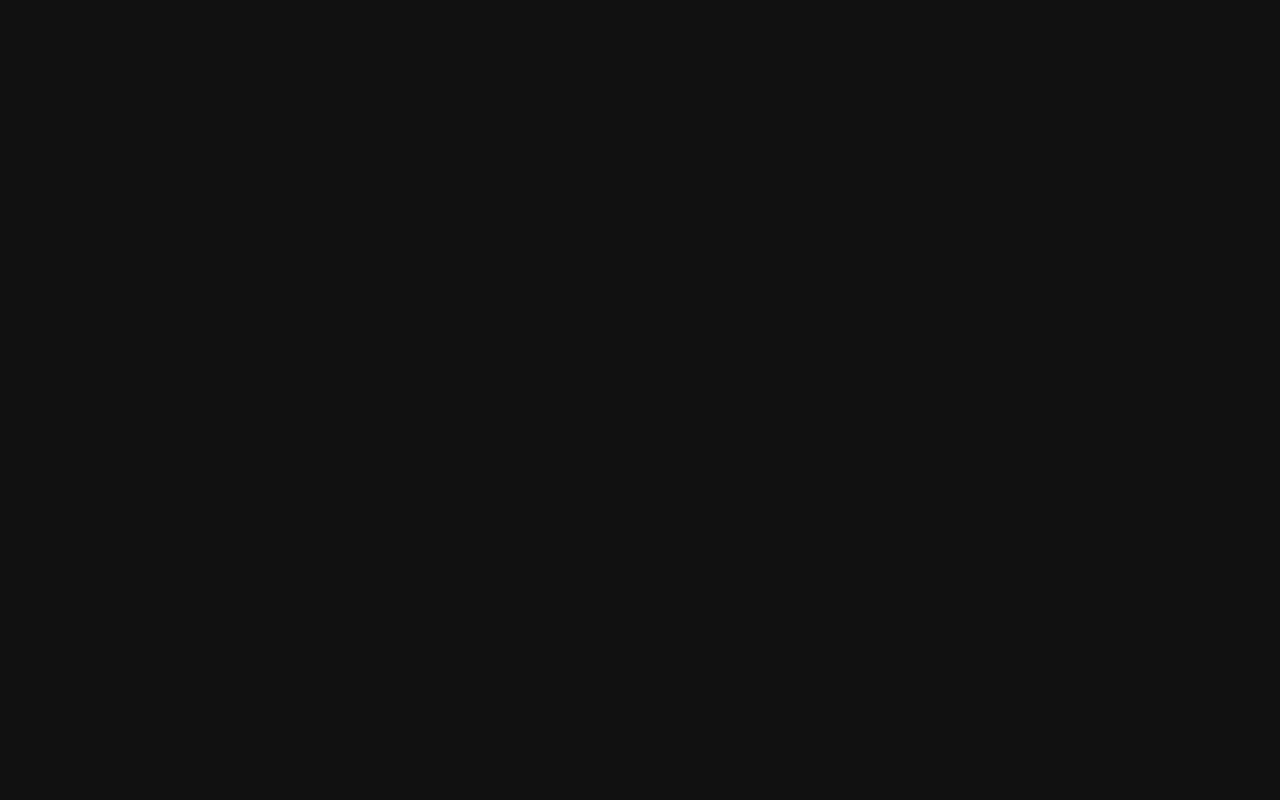
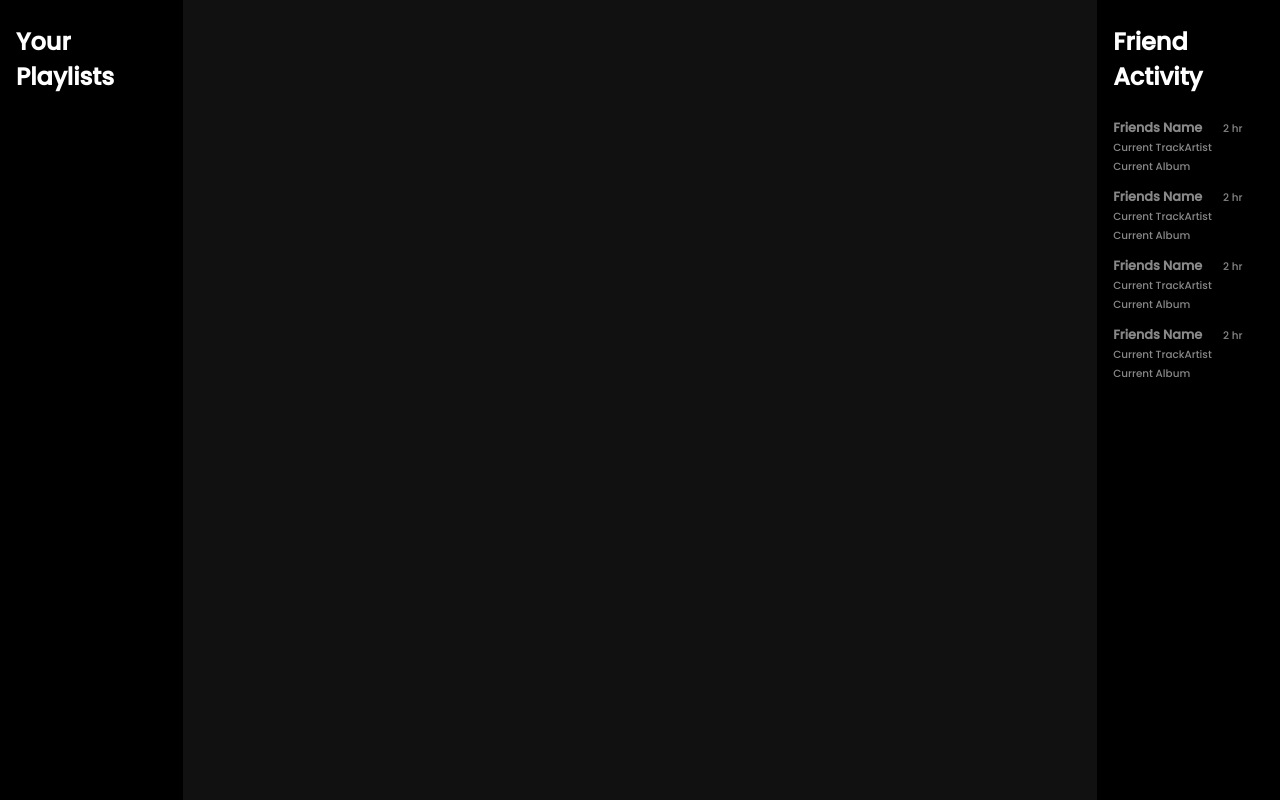
Before and after one commit to axylious/react-spotify, a React (Create React App) app: page / in a window 1280 px wide. Built offline with nearby package versions, Linux system fonts and the light colour scheme; no server answers.

Commit message:
transferring files from earlier spotify clone attempt

```diff
--- a/package.json
+++ b/package.json
@@ -6,6 +6,7 @@
     "@testing-library/jest-dom": "^5.14.1",
     "@testing-library/react": "^11.2.7",
     "@testing-library/user-event": "^12.8.3",
+    "axios": "^0.22.0",
     "react": "^17.0.2",
     "react-dom": "^17.0.2",
     "react-scripts": "4.0.3",
--- a/src/App.js
+++ b/src/App.js
@@ -1,10 +1,14 @@
+import FriendActivity from './components/FriendActivity'
+import Home from './components/Home'
+import Sidebar from './components/Sidebar'
 
-
-function App() {
+const App = () => {
   return (
-    <div className="App">
-
-    </div>
+    <div className='App'>
+         <Sidebar className='sidebar' />
+         <Home className='home' />
+         <FriendActivity className='friendSidebar' />
+      </div>
   );
 }
 
--- a/src/assets/css/index.css
+++ b/src/assets/css/index.css
@@ -17,3 +17,171 @@
 body {
    background-color: var(--bg-color-primary);
 }
+.btn {
+   display: inline-block;
+   background-color: #1bb954;
+   padding: 1em 2em;
+   font-size: 2em;
+   color: var(--text-primary);
+   font-family: var(--font-primary);
+   text-decoration: none;
+   border-radius: 2em;
+   white-space: nowrap;
+   transition: var(--transition-hover);
+}
+
+.btn:hover {
+   background-color: var(--spotify-green);
+   cursor: pointer;
+}
+
+.sidebar, .friendSidebar {
+   background-color: var(--bg-color-secondary);
+   padding: 1.5em 1em;
+}
+
+/* Grid Set up */
+.sidebar {
+   grid-area: sidebar;
+}
+
+.home {
+   margin: 1.5em 1em;
+   grid-area: home;
+}
+
+.friendSidebar {
+   grid-area: friendSidebar;
+}
+
+.App {
+   display: grid;
+   grid-template-columns: minmax(5vw, 1fr) 5fr minmax(5vw, 1fr);
+   grid-template-areas:
+   'sidebar home friendSidebar';
+   height: 100vh;
+}
+
+
+/* Fonts */
+h1, h2, h3 {
+   color: var(--text-primary);
+   font-family: var(--font-primary);
+}
+
+a, p {
+   color: var(--text-secondary);
+}
+
+/* Home */
+.home {
+   margin-left: 2em;
+}
+
+.home h1, .home a {
+   font-family: 'Poppins', sans-serif;
+   font-weight: 700;
+}
+
+.blockTitle a {
+   color: var(--text-primary);
+   grid-area: heading;
+}
+
+.home a {
+   color: white;
+   text-decoration: none;
+   grid-area: heading;
+}
+
+.home a:hover {
+   text-decoration: underline;
+}
+
+.homeBlock {
+   margin-left: 0;
+   margin-right: 0;
+   display: grid;
+   grid-template-columns: 15fr 1fr;
+   grid-template-areas:
+   "heading more"
+   "tiles tiles";
+}
+
+.more a {
+   font-size: .8em;
+   color: var(--text-secondary);
+   grid-area: more;
+
+}
+
+/* Sidebar */
+.sidebar {
+   display: flex;
+   flex-flow: column;
+}
+
+.sidebar a {
+   font-family: var(--font-primary);
+   font-size: .8em;
+   margin-bottom: .75em;
+   text-decoration: none;
+   white-space: nowrap;
+   overflow: hidden;
+   text-overflow: ellipsis;
+}
+
+.sidebar a:hover {
+   color: var(--text-primary);
+}
+
+/* Tiles */
+.tiles {
+   grid-area: tiles;
+}
+
+/* Friend Sidebar */
+.friend {
+   margin-bottom: .75em;
+}
+
+.friendSidebar h2 {
+   margin-bottom: 1em;
+}
+
+.friend button {
+   border: none;
+   color: var(--text-secondary);
+   background: inherit;
+}
+
+#friendName {
+   font-size: .8em;
+   font-weight: 700;
+}
+
+#friendName:hover, .songInfo a:hover {
+   text-decoration: underline;
+   cursor: pointer;
+   color: var(--text-primary);
+}
+
+.friendSidebar button, .friendSidebar p {
+   font-family: var(--font-primary);
+   font-size: .65em;
+}
+
+.friendSidebar button:hover {
+   text-decoration: underline;
+   cursor: pointer;
+}
+
+.friendPlayTrack::after {
+   content: '';
+   color: var(--text-primary);
+}
+
+.lastPlayed {
+   display: inline-block;
+   margin-left: 2em;
+}
--- /dev/null
+++ b/src/components/Friend.js
@@ -0,0 +1,26 @@
+import PropTypes from 'prop-types'
+
+const Friend = ({className}) => {
+   return (
+      <div className={className}>
+         {/* <img /> */}
+         <button id='friendName'>Friends Name</button>
+         <p className='lastPlayed'>2 hr</p>
+         <div className='songInfo'>
+            <button className='friendPlayTrack'>Current Track </button>
+            <button className='friendPlayTrack'>Artist</button>
+         </div>
+         <button className='friendPlayAlbum'>Current Album</button>
+      </div>
+   )
+}
+
+Friend.defaultProps = {
+   className: '',
+}
+
+Friend.propTypes = {
+   className: PropTypes.string,
+}
+
+export default Friend
--- /dev/null
+++ b/src/components/FriendActivity.js
@@ -0,0 +1,24 @@
+import PropTypes from 'prop-types'
+import Friend from './Friend'
+
+const FriendActivity = ({className}) => {
+   return (
+      <div className={className}>
+         <h2>Friend Activity</h2>
+         <Friend className='friend' />
+         <Friend className='friend' />
+         <Friend className='friend' />
+         <Friend className='friend' />
+      </div>
+   )
+}
+
+FriendActivity.defaultProps = {
+   className: '',
+}
+
+FriendActivity.propTypes = {
+   className: PropTypes.string,
+}
+
+export default FriendActivity
--- /dev/null
+++ b/src/components/GetPlaylist.js
@@ -0,0 +1,37 @@
+import React, {useEffect, useState} from 'react'
+import axios from 'axios'
+
+const PLAYLIST_ENDPOINT = 'https://api.spotify.com/v1/me/playlists'
+
+const GetPlaylist = () => {
+   const [token, setToken] = useState('')
+   const [data, setData] = useState({})
+
+   useEffect(() => {
+      if (sessionStorage.getItem('accessToken')) {
+         setToken(sessionStorage.getItem('accessToken'))
+      }
+   }, []);
+
+   const handleGetPlaylists = () => {
+      axios.get(PLAYLIST_ENDPOINT, {
+         headers: {
+            Authorization: 'Bearer ' + token,
+         },
+      }).then((response) => {
+         setData(response.data)
+      }).catch((error) => {
+         console.log(error)
+      })
+   }
+
+   handleGetPlaylists()
+
+   return (
+      <>
+         {data?.items ? data.items.map((item) => <a href={item.href}>{item.name}</a>) : null}
+      </>
+   )
+}
+
+export default GetPlaylist
--- /dev/null
+++ b/src/components/Home.js
@@ -0,0 +1,19 @@
+import PropTypes from 'prop-types'
+
+const Home = ({className}) => {
+   return (
+      <div className={className}>
+
+      </div>
+   )
+}
+
+Home.defaultProps = {
+   className: '',
+}
+
+Home.propTypes = {
+   className: PropTypes.string,
+}
+
+export default Home
--- /dev/null
+++ b/src/components/Sidebar.js
@@ -0,0 +1,24 @@
+import PropTypes from 'prop-types'
+import GetPlaylist from './GetPlaylist'
+
+
+const Sidebar = ({className}) => {
+   return (
+      <div className={className}>
+
+         <h2>Your Playlists</h2>
+
+         <GetPlaylist />
+      </div>
+   )
+}
+
+Sidebar.defaultProps = {
+   className: '',
+}
+
+Sidebar.propTypes = {
+   className: PropTypes.string,
+}
+
+export default Sidebar
```
Also changed, not shown: 1 other file (tests, documents, lock files or other folders).
